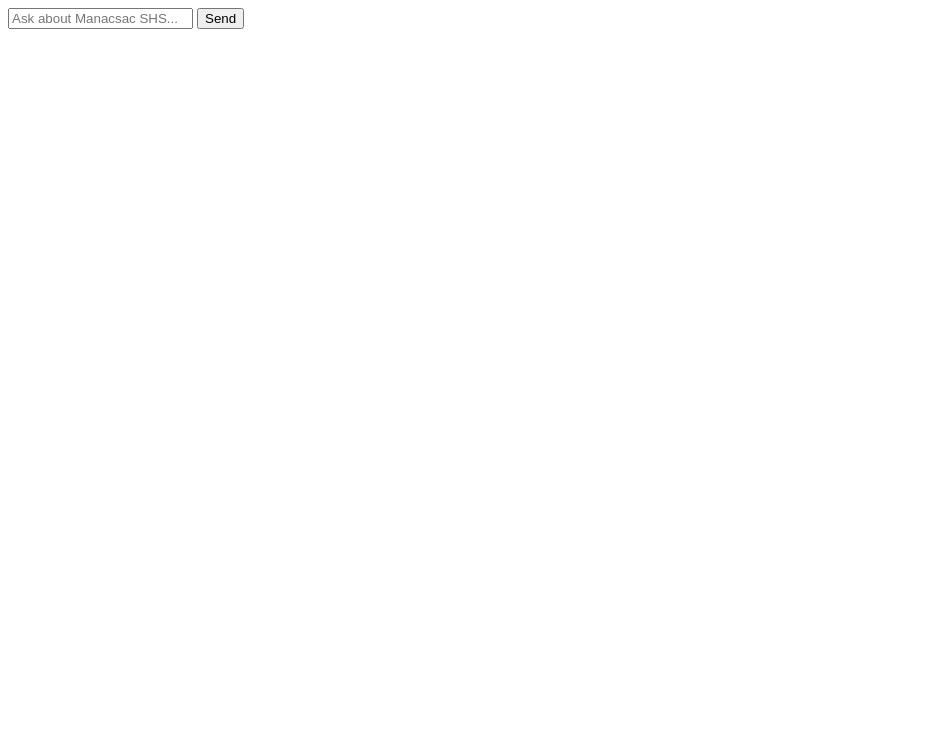
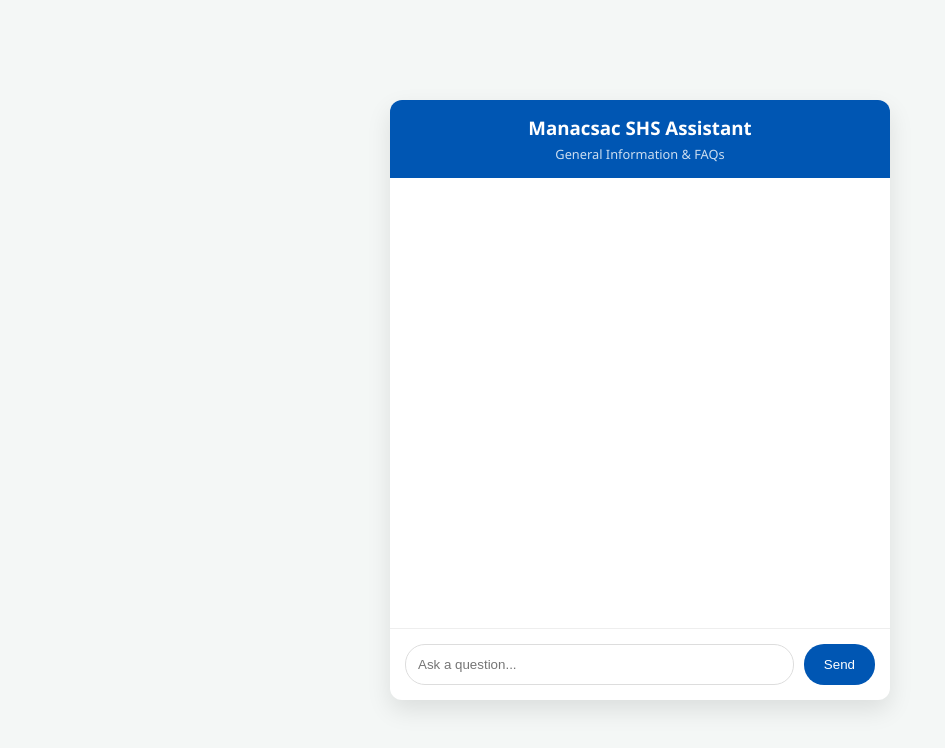
Before and after one commit to D4NC3L/MHS-chatbot, a website: page public/index.html in a window 1280 px wide. Shown: the whole page, without its empty margins (0-945 px from the left). Drawn offline with Linux system fonts and the light colour scheme.

Commit message:
changing the design

```diff
--- a/public/index.html
+++ b/public/index.html
@@ -1,5 +1,26 @@
-<div id="chat-container">
-    <div id="messages"></div>
-    <input type="text" id="userInput" placeholder="Ask about Manacsac SHS...">
-    <button onclick="sendMessage()">Send</button>
+<!DOCTYPE html>
+<html lang="en">
+<head>
+    <link rel="stylesheet" href="style.css">
+    <title>Manacsac SHS Assistant</title>
+</head>
+<body>
+
+<div class="chat-wrapper">
+    <header>
+        <h3>Manacsac SHS Assistant</h3>
+        <p>General Information & FAQs</p>
+    </header>
+
+    <div id="messages" class="chat-box">
+        </div>
+
+    <div class="input-area">
+        <input type="text" id="userInput" placeholder="Ask a question..." autocomplete="off">
+        <button onclick="sendMessage()" id="sendBtn">Send</button>
+    </div>
 </div>
+
+<script src="script.js"></script>
+</body>
+</html>
--- a/public/script.js
+++ b/public/script.js
@@ -1,14 +1,33 @@
 async function sendMessage() {
-    const input = document.getElementById('userInput').value;
+    const inputField = document.getElementById('userInput');
     const messages = document.getElementById('messages');
-    messages.innerHTML += `<p><b>You:</b> ${input}</p>`;
+    const userText = inputField.value.trim();
 
-    const response = await fetch('/api/chat', {
-        method: 'POST',
-        headers: { 'Content-Type': 'application/json' },
-        body: JSON.stringify({ message: input })
-    });
+    if (!userText) return;
 
-    const data = await response.json();
-    messages.innerHTML += `<p><b>Bot:</b> ${data.reply}</p>`;
+    // Add user message
+    messages.innerHTML += `<div class="message user">${userText}</div>`;
+    inputField.value = '';
+    messages.scrollTop = messages.scrollHeight;
+
+    try {
+        const response = await fetch('/api/chat', {
+            method: 'POST',
+            headers: { 'Content-Type': 'application/json' },
+            body: JSON.stringify({ message: userText })
+        });
+
+        const data = await response.json();
+
+        // Add bot message
+        messages.innerHTML += `<div class="message bot">${data.reply || "Sorry, I couldn't process that."}</div>`;
+        messages.scrollTop = messages.scrollHeight;
+    } catch (error) {
+        messages.innerHTML += `<div class="message bot">Error: Could not connect to server.</div>`;
+    }
 }
+
+// Allow "Enter" key to send
+document.getElementById('userInput').addEventListener('keypress', function (e) {
+    if (e.key === 'Enter') sendMessage();
+});
--- a/public/style.css
+++ b/public/style.css
@@ -1,6 +1,20 @@
-/* public/style.css */
-body { font-family: sans-serif; display: flex; justify-content: center; padding: 20px; }
-#chat-container { width: 400px; border: 1px solid #ccc; padding: 20px; border-radius: 8px; }
-#messages { height: 300px; overflow-y: auto; border-bottom: 1px solid #eee; margin-bottom: 10px; }
-input { width: 70%; padding: 8px; }
-button { padding: 8px; cursor: pointer; }
+body { font-family: 'Segoe UI', sans-serif; background-color: #f4f7f6; display: flex; justify-content: center; height: 100vh; margin: 0; align-items: center; }
+
+.chat-wrapper { width: 90%; max-width: 500px; height: 600px; background: white; border-radius: 12px; box-shadow: 0 10px 25px rgba(0,0,0,0.1); display: flex; flex-direction: column; overflow: hidden; }
+
+header { background: #0056b3; color: white; padding: 15px; text-align: center; }
+header h3 { margin: 0; }
+header p { margin: 5px 0 0; font-size: 0.8em; opacity: 0.8; }
+
+.chat-box { flex: 1; padding: 20px; overflow-y: auto; display: flex; flex-direction: column; gap: 10px; }
+
+/* Chat Bubbles */
+.message { padding: 10px 15px; border-radius: 18px; max-width: 80%; word-wrap: break-word; }
+.user { align-self: flex-end; background-color: #007bff; color: white; border-bottom-right-radius: 2px; }
+.bot { align-self: flex-start; background-color: #e9ecef; color: #333; border-bottom-left-radius: 2px; }
+
+/* Input Area */
+.input-area { padding: 15px; display: flex; gap: 10px; border-top: 1px solid #eee; }
+input { flex: 1; padding: 12px; border: 1px solid #ddd; border-radius: 20px; outline: none; }
+button { padding: 10px 20px; background: #0056b3; color: white; border: none; border-radius: 20px; cursor: pointer; }
+button:hover { background: #004494; }
```
